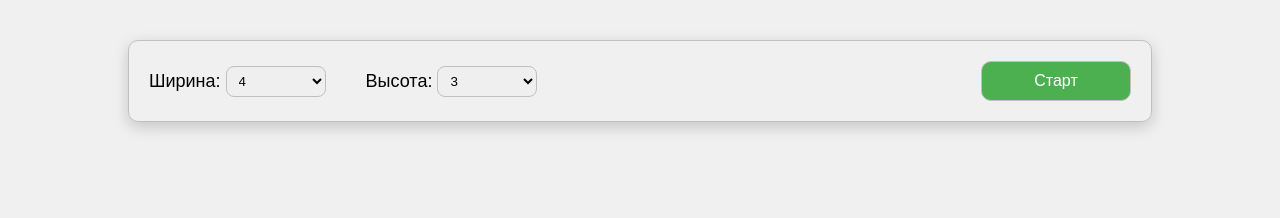
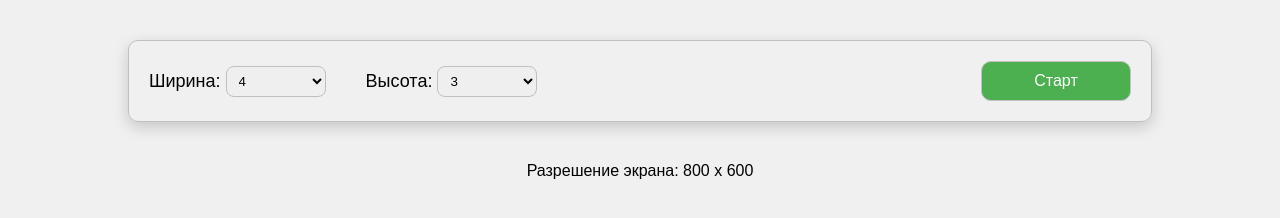
Before and after one commit to alexxxcool/thenewmemorygame.github.io, a plain HTML site: page index.html in a window 1280 px wide. Drawn offline with Linux system fonts and the light colour scheme.

Commit message:
Screen index.html

```diff
--- a/index.html
+++ b/index.html
@@ -27,6 +27,14 @@
         <button id="start-button" class="button-success">Старт</button>
     </div>
     <div class="board" id="board"></div>
+    <div id="screenResolution"></div>
     <script src="./script.js"></script>
+    <script>
+    window.onload = function() {
+        var width = window.screen.width; // Ширина экрана
+        var height = window.screen.height; // Высота экрана
+        document.getElementById("screenResolution").innerText = "Разрешение экрана: " + width + " x " + height;
+    }
+    </script>
 </body>
 </html>
```
